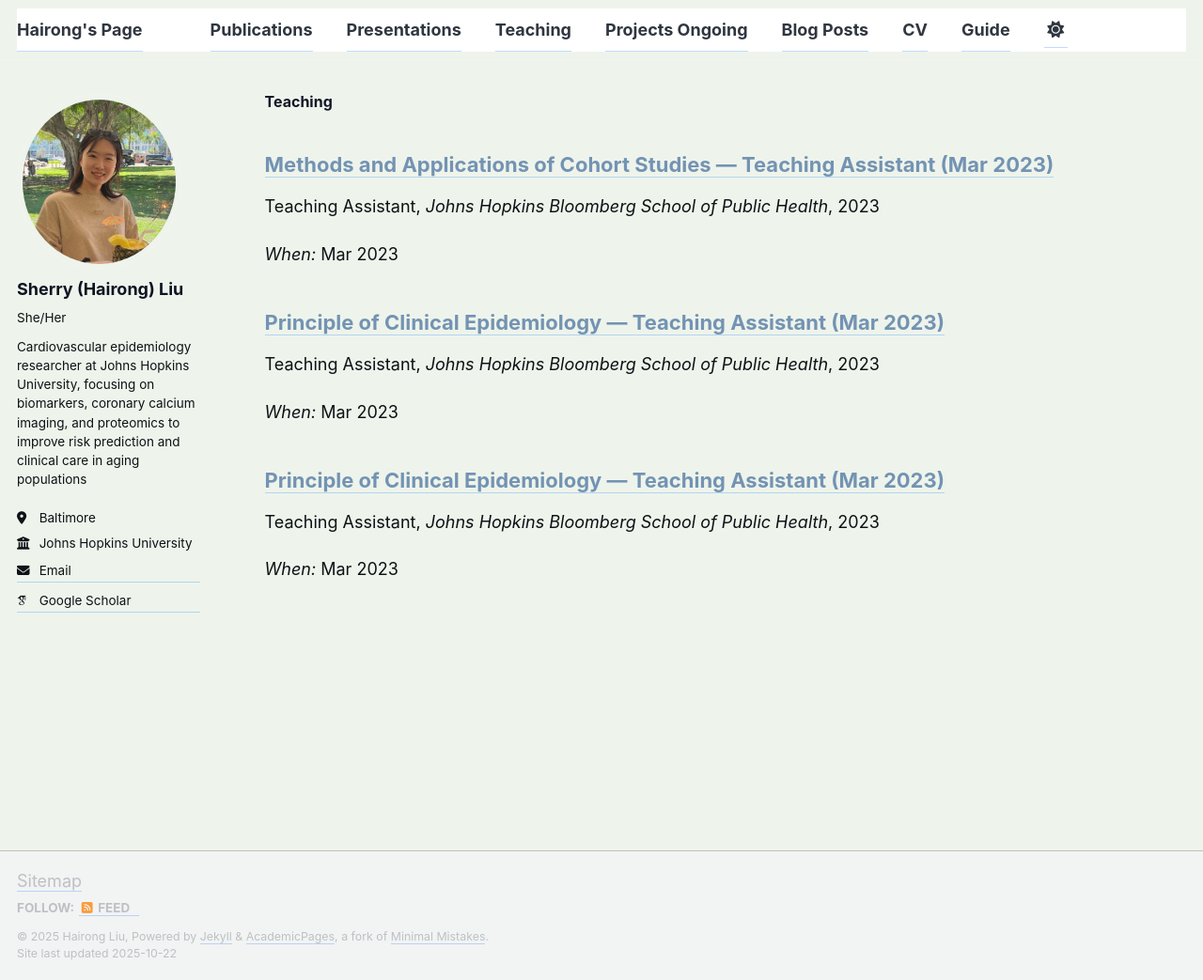
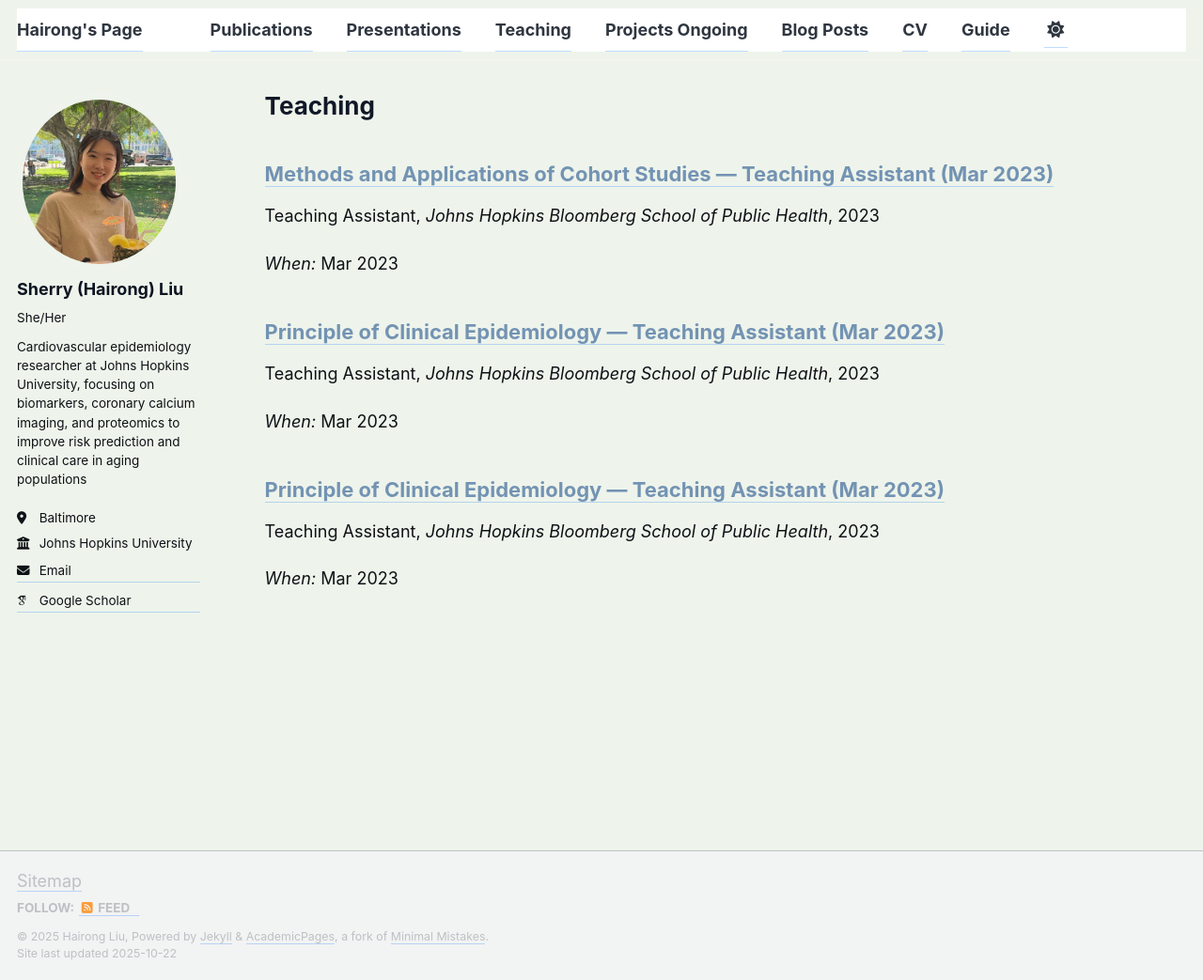
Before and after one commit to sherry090345/sherry090345.github.io, a Jekyll site: the page built from _pages/teaching.html, in a window 1280 px wide and 1043 px high. Shown: the whole window at 94% size. Built offline with Jekyll 4.4.1, drawn with Linux system fonts in a browser that asks for light colours; some web fonts are replaced; a script that is not in the unit is left out.

Commit message:
teaching.html

```diff
--- a/_pages/teaching.html
+++ b/_pages/teaching.html
@@ -24,7 +24,7 @@ author_profile: true
 
 /* Teaching 详情页标题 */
 .page__title {
-  font-size: 16px !important;
+  font-size: 26px !important;
   font-weight: 700;
   color: #111827;
   margin-bottom: 6px;
```
